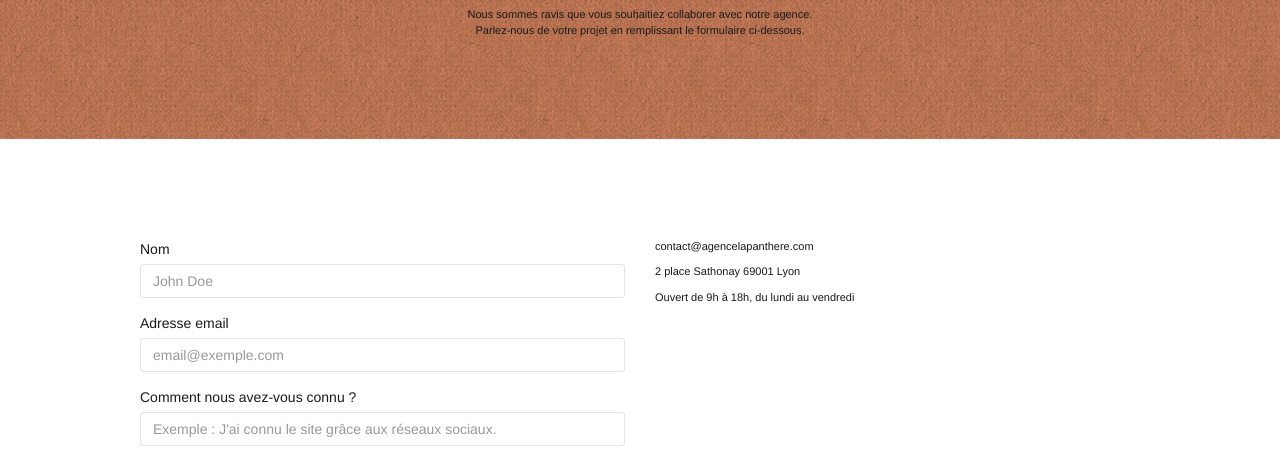
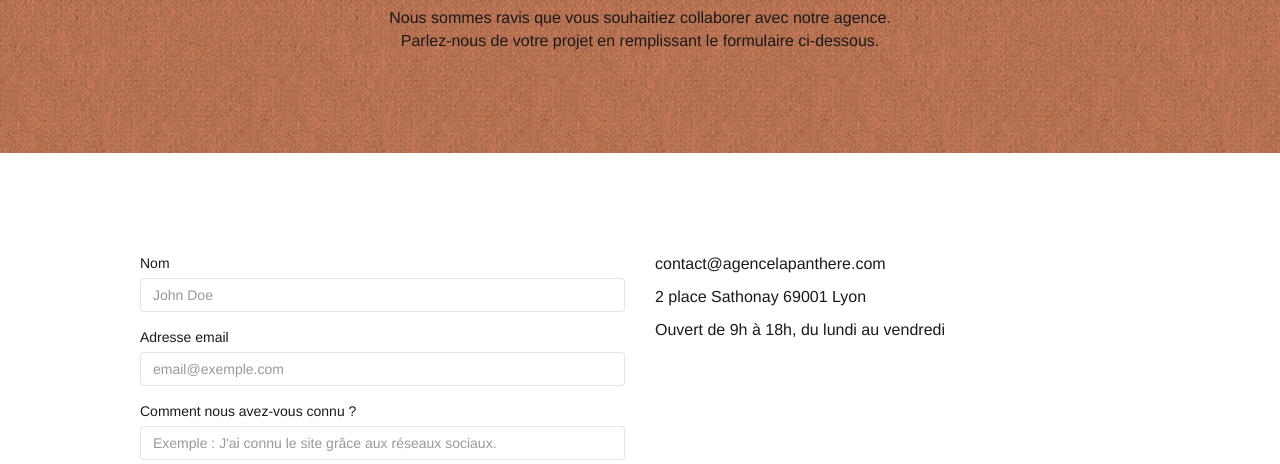
Before and after one commit to elhem-dev/La-Panth-re, a website: page page2.html in a window 1280 px wide. Shown: the part 257-721 px from the top of the page. Drawn offline with nearby package versions, Linux system fonts and the light colour scheme.

Commit message:
Correction taille de police

```diff
--- a/style.css
+++ b/style.css
@@ -684,7 +684,7 @@ a {
 }
 
 p {
-    font-size: 11px;
+    font-size: 16px;
 }
 
 .tight-width-whitespace {
```
Also changed, not shown: index.html (+1 -3 lines).
